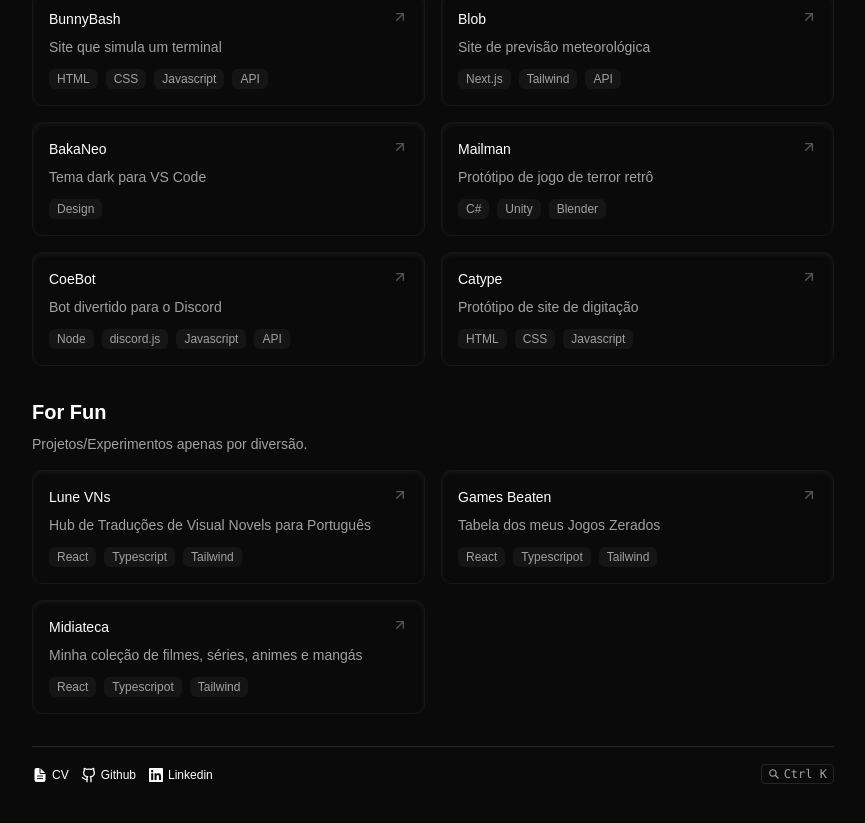
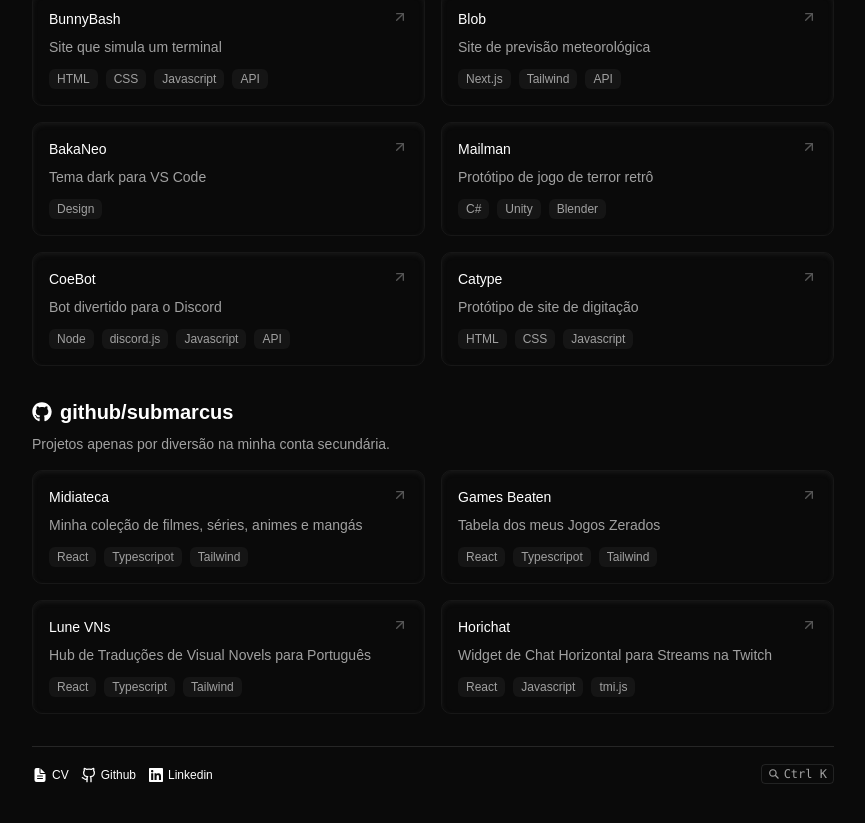
Before and after one commit to coelhomarcus/marcus, a React (Vite) app: page /projects in a window 1280 px wide. Shown: the part 666-1489 px from the top of the page, without its empty margins (207-1072 px from the left). Built offline with nearby package versions, Linux system fonts and the light colour scheme; a web font is replaced by a local one.

Commit message:
change about text & projects

```diff
--- a/src/components/About/About.tsx
+++ b/src/components/About/About.tsx
@@ -32,8 +32,9 @@ const About = () => {
                 <span className="text-neutral-300">Node.js e Go</span>.
                 <br />
                 <br />
-                Atualmente, faço parte da Exception Jr, uma empresa júnior da faculdade, onde atuo como Full Stack
-                Developer. Alguns dos{" "}
+                Atualmente, estou estagiando no PET-SAÚDE/I&SD: Inovação e Saúde Digital no SUS. Além disso, faço parte
+                da Exception Jr, empresa júnior da faculdade, onde atuo como Full Stack Developer, participando de
+                projetos como o Conecta Canaã. Alguns dos{" "}
                 <Link className="transition-colors text-neutral-100 hover:underline" to="/projects">
                     projetos{<CgExternal className="inline mb-1" />}
                 </Link>{" "}
--- a/src/components/Projects/Projects.tsx
+++ b/src/components/Projects/Projects.tsx
@@ -1,3 +1,4 @@
+import { FaGithub } from "react-icons/fa";
 import { arrProjects, arrSideProjects, arrSecondaryAccount } from "../../utils/data/projects";
 import ProjectCard from "../ProjectCard/ProjectCard";
 import PageTitle from "@/components/PageTitle/PageTitle";
@@ -42,8 +43,16 @@ const Projects = () => {
                     );
                 })}
             </div>
-            <h1 className="text-xl font-semibold mb-2">For Fun</h1>
-            <p className="text-neutral-400 text-sm mb-4">Projetos/Experimentos apenas por diversão.</p>
+            <a
+                className="text-xl font-semibold mb-2 flex items-center gap-2 hover:text-neutral-300"
+                href="https://github.com/submarcus"
+                target="_blank"
+                rel="noopener noreferrer"
+            >
+                <FaGithub />
+                github/submarcus
+            </a>
+            <p className="text-neutral-400 text-sm mb-4">Projetos apenas por diversão na minha conta secundária.</p>
             <div className="gap-4 mb-8 grid grid-cols-1 md:grid-cols-2">
                 {secProjects.map((project, index) => {
                     return (
--- a/src/utils/data/projects.tsx
+++ b/src/utils/data/projects.tsx
@@ -60,10 +60,10 @@ export const arrSideProjects = [
 
 export const arrSecondaryAccount = [
     {
-        href: "https://submarcus.github.io/vn/",
-        name: "Lune VNs",
-        desc: "Hub de Traduções de Visual Novels para Português",
-        tech: ["React", "Typescript", "Tailwind"],
+        href: "https://submarcus.github.io/midiateca",
+        name: "Midiateca",
+        desc: "Minha coleção de filmes, séries, animes e mangás",
+        tech: ["React", "Typescripot", "Tailwind"],
     },
     {
         href: "https://submarcus.github.io/games-beaten",
@@ -72,9 +72,15 @@ export const arrSecondaryAccount = [
         tech: ["React", "Typescripot", "Tailwind"],
     },
     {
-        href: "https://submarcus.github.io/midiateca",
-        name: "Midiateca",
-        desc: "Minha coleção de filmes, séries, animes e mangás",
-        tech: ["React", "Typescripot", "Tailwind"],
+        href: "https://submarcus.github.io/vn/",
+        name: "Lune VNs",
+        desc: "Hub de Traduções de Visual Novels para Português",
+        tech: ["React", "Typescript", "Tailwind"],
+    },
+    {
+        href: "https://github.com/submarcus/horichat",
+        name: "Horichat",
+        desc: "Widget de Chat Horizontal para Streams na Twitch",
+        tech: ["React", "Javascript", "tmi.js"],
     },
 ];
```
Also changed, not shown: public/src/icons/profile.jpg.
